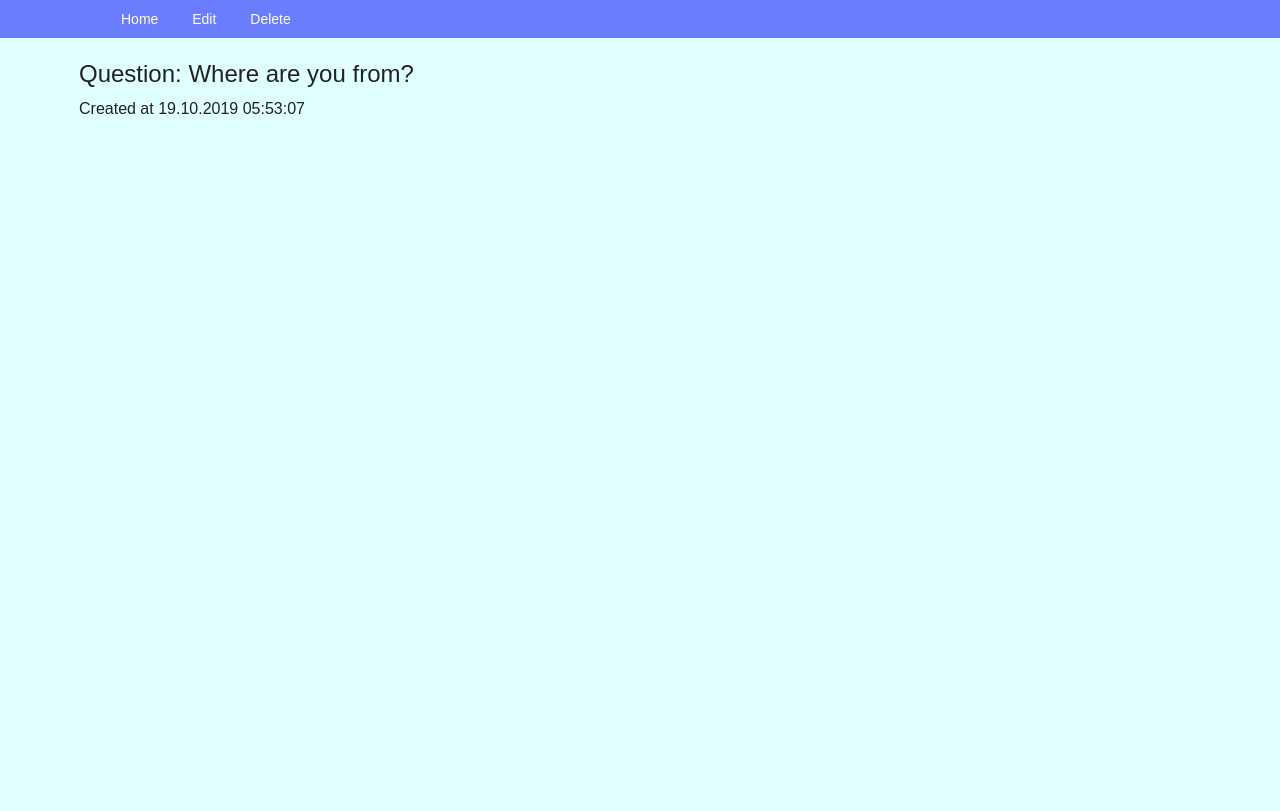
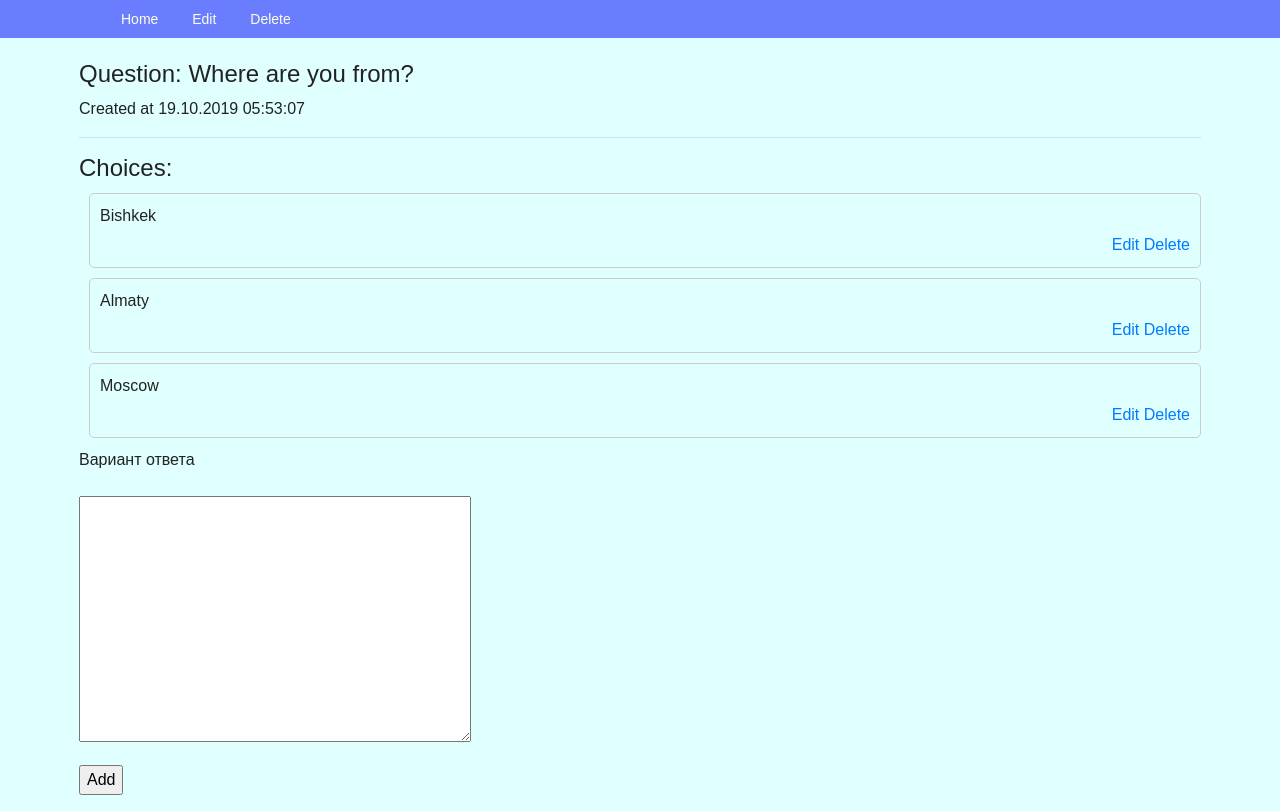
Before and after one commit to emirnur/exam_7, a Django app: page /poll/1/ in a window 1280 px wide. Before the commit the page ends 114 px from the top, so only its background shows below. Run offline with Django 3.2, Linux system fonts and the light colour scheme; data comes from the database, SQL or seed files in the repository; some libraries are stand-ins or nearby versions.

Commit message:
add CRUD for Choice

```diff
--- a/source/main/urls.py
+++ b/source/main/urls.py
@@ -16,6 +16,7 @@ Including another URLconf
 from django.contrib import admin
 from django.urls import path
 
+from webapp.views.choice_views import ChoiceForPollCreateView, ChoiceUpdateView, ChoiceDeleteView
 from webapp.views.poll_views import IndexView, PollView, PollCreateView, PollUpdateView, PollDeleteView
 
 urlpatterns = [
@@ -25,4 +26,7 @@ urlpatterns = [
     path('poll/add/', PollCreateView.as_view(), name='poll_add'),
     path('poll/<int:pk>/edit/', PollUpdateView.as_view(), name='poll_update'),
     path('poll/<int:pk>/delete/', PollDeleteView.as_view(), name='poll_delete'),
+    path('poll/<int:pk>/add/', ChoiceForPollCreateView.as_view(), name='choice_add'),
+    path('choice/<int:pk>/edit/', ChoiceUpdateView.as_view(), name='choice_update'),
+    path('choice/<int:pk>/delete/', ChoiceDeleteView.as_view(), name='choice_delete'),
 ]
--- a/source/webapp/forms.py
+++ b/source/webapp/forms.py
@@ -1,9 +1,15 @@
 from django import forms
 
-from webapp.models import Poll
+from webapp.models import Poll, Choice
 
 
 class PollForm(forms.ModelForm):
     class Meta:
         model = Poll
         exclude = ['created_at', 'updated_at']
+
+
+class ChoicePollForm(forms.ModelForm):
+    class Meta:
+        model = Choice
+        fields = ['answer_option']
--- a/source/webapp/static/css/style.css
+++ b/source/webapp/static/css/style.css
@@ -100,3 +100,28 @@ h1 {
     background: #6a7dcc;
     color: #dddddd
 }
+
+.choice-list {
+    margin-top: 10px;
+    margin-bottom: 10px;
+    margin-left: 10px;
+}
+
+.choice {
+    border: solid 1px #cccccc;
+    border-radius: 5px;
+    padding: 10px;
+    margin-top: 10px;
+}
+
+.choice p {
+    margin: 0 0 5px;
+}
+
+.choice-links {
+    text-align: right;
+}
+
+.choice .choice-links {
+    margin: 5px 0 0;
+}
--- a/source/webapp/templates/poll/poll.html
+++ b/source/webapp/templates/poll/poll.html
@@ -10,4 +10,20 @@
 {% block content %}
     <h4>Question: {{ poll.question }}</h4>
     <p>Created at {{ poll.created_at|date:'d.m.Y H:i:s' }}</p>
+        <hr/>
+    <h4>Choices:</h4>
+    <div class="choice-list">
+        {% for choice in choices %}
+            <div class="choice">
+                <p>{{ choice.answer_option }}</p>
+                    <p class="choice-links">
+                        <a href="{% url 'choice_update' choice.pk %}">Edit</a>
+                        <a href="{% url 'choice_delete' choice.pk %}">Delete</a>
+                    </p>
+            </div>
+        {% endfor %}
+    </div>
+    <form action="{% url 'choice_add' poll.pk %}" method="POST" id="add_comment">
+            {% include 'partial/form.html' with button_text='Add' %}
+        </form>
 {% endblock %}
--- a/source/webapp/views/poll_views.py
+++ b/source/webapp/views/poll_views.py
@@ -1,7 +1,7 @@
 from django.urls import reverse, reverse_lazy
 from django.views.generic import ListView, DetailView, CreateView, UpdateView, DeleteView
 
-from webapp.forms import PollForm
+from webapp.forms import PollForm, ChoicePollForm
 from webapp.models import Poll
 
 
@@ -18,6 +18,13 @@ class PollView(DetailView):
     template_name = 'poll/poll.html'
     model = Poll
     context_key = 'poll'
+
+    def get_context_data(self, **kwargs):
+        context = super().get_context_data(**kwargs)
+        poll = self.object
+        context['form'] = ChoicePollForm()
+        context['choices'] = poll.polls.all()
+        return context
 
 
 class PollCreateView(CreateView):
```
Also changed, not shown: source/webapp/templates/choice/create.html (added, +10 -0 lines), source/webapp/templates/choice/delete.html (added, +12 -0 lines), source/webapp/templates/choice/update.html (added, +10 -0 lines), source/webapp/views/choice_views.py (added, +52 -0 lines), source/webapp/models.py (line endings or trailing spaces).
